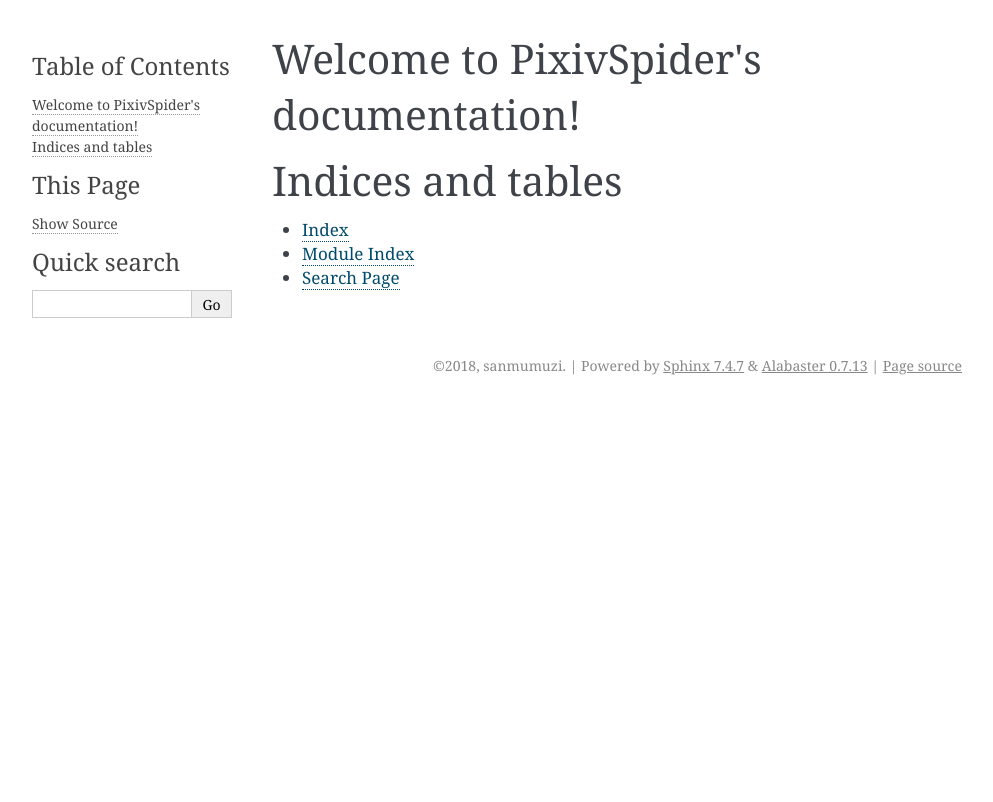
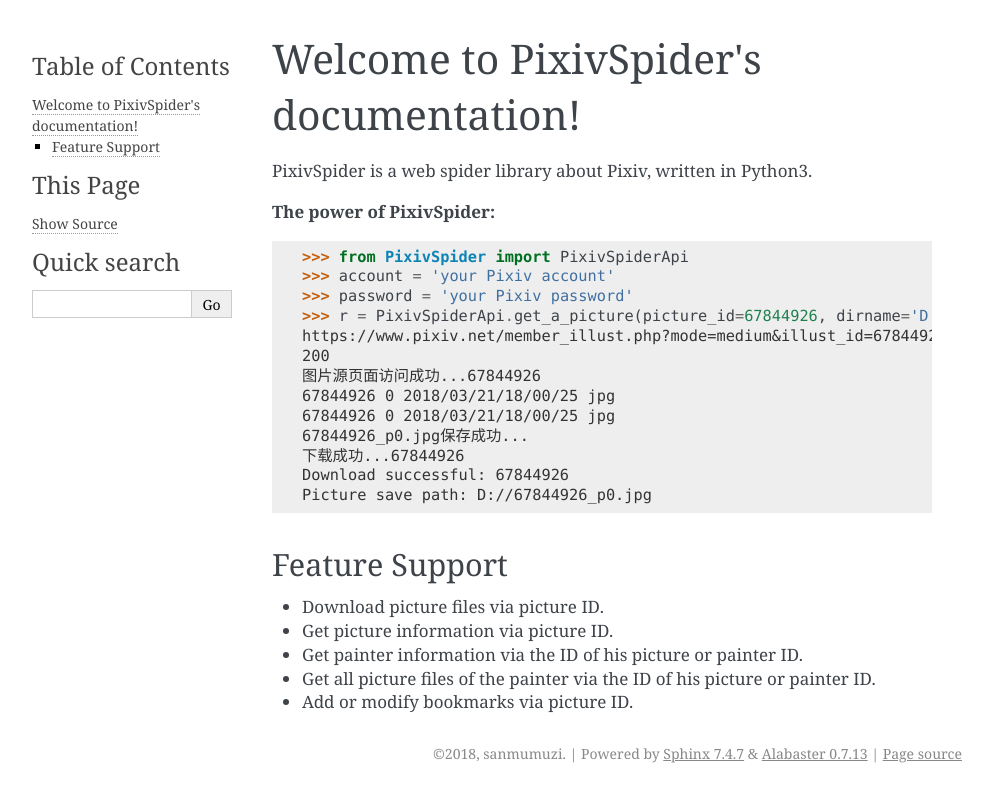
Before and after one commit to sanmumuzi/PixivSpider, a Sphinx documentation site: the page built from docs/index.rst, in a window 1280 px wide. Shown: the top 802 px of the page, without its empty margins (148-1141 px from the left). Built offline with Sphinx 7.4.7, drawn with Linux system fonts in a browser that asks for light colours.

Commit message:
Add docs.

```diff
--- a/docs/index.rst
+++ b/docs/index.rst
@@ -6,15 +6,30 @@
 Welcome to PixivSpider's documentation!
 =======================================
 
-.. toctree::
-   :maxdepth: 2
-   :caption: Contents:
+PixivSpider is a web spider library about Pixiv, written in Python3.
 
+**The power of PixivSpider:**
 
+::
 
-Indices and tables
-==================
+    >>> from PixivSpider import PixivSpiderApi
+    >>> account = 'your Pixiv account'
+    >>> password = 'your Pixiv password'
+    >>> r = PixivSpiderApi.get_a_picture(picture_id=67844926, dirname='D://', account=account, password=password)
+    https://www.pixiv.net/member_illust.php?mode=medium&illust_id=67844926
+    200
+    图片源页面访问成功...67844926
+    67844926 0 2018/03/21/18/00/25 jpg
+    67844926 0 2018/03/21/18/00/25 jpg
+    67844926_p0.jpg保存成功...
+    下载成功...67844926
+    Download successful: 67844926
+    Picture save path: D://67844926_p0.jpg
 
-* :ref:`genindex`
-* :ref:`modindex`
-* :ref:`search`
+Feature Support
+---------------
+- Download picture files via picture ID.
+- Get picture information via picture ID.
+- Get painter information via the ID of his picture or painter ID.
+- Get all picture files of the painter via the ID of his picture or painter ID.
+- Add or modify bookmarks via picture ID.
```
